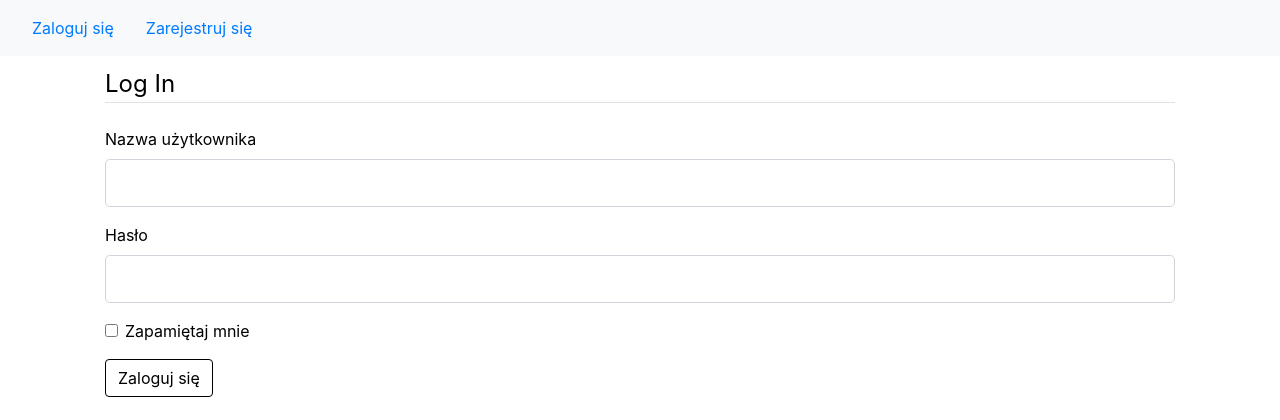
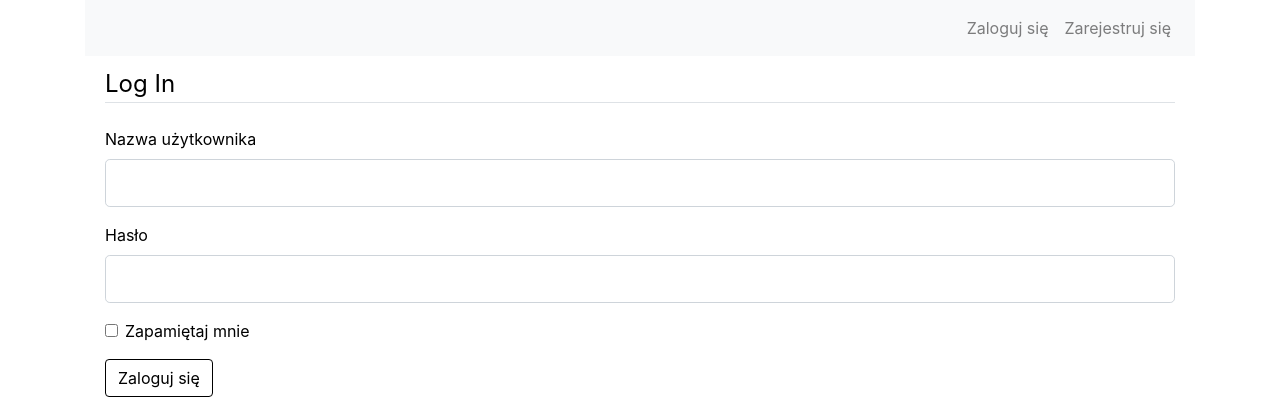
Before and after one commit to TomekQ13/LetterToSanta, a Flask app: a page that uses app/ListDoMikolaja/templates/layout.html in a window 1280 px wide. Shown: the top 420 px of the page. Run offline with Flask 2, Linux system fonts and the light colour scheme; some libraries are stand-ins or nearby versions.

Commit message:
changed navbar

```diff
--- a/app/ListDoMikolaja/templates/layout.html
+++ b/app/ListDoMikolaja/templates/layout.html
@@ -17,6 +17,7 @@
     {% endif %}
 </head>
 <body>
+    <div class="container">
         <nav class="navbar navbar-expand-lg navbar-light bg-light">
                 <button class="navbar-toggler" type="button" data-toggle="collapse" data-target="#navbarSupportedContent" aria-controls="navbarSupportedContent" aria-expanded="false" aria-label="Toggle navigation">
                     <span class="navbar-toggler-icon"></span>
@@ -30,16 +31,20 @@
                         </div>
                         <!-- Navbar Right Side -->
                         <div class="navbar-nav">
-
                             <a class="nav-item nav-link" href="{{ url_for('users.account') }}">Konto</a>
                             <a class="nav-item nav-link" href="{{ url_for('users.logout') }}">Wyloguj się</a>
+                        </div>
                     {% else %}
+                    <div class="navbar-nav mr-auto">
+                    </div>
+                        <div class="navbar-nav">
                             <a class="nav-item nav-link" href="{{ url_for('users.login') }}">Zaloguj się</a>
                             <a class="nav-item nav-link" href="{{ url_for('users.register') }}">Zarejestruj się</a>
+                        </div>
                     {% endif %}
                 </div>
+        </nav>
     </div>
-    </nav>
     <main role="main" class="container">
         <div class="row">
           <div class="col">
```
Lines whose indentation alone changed are shown as unchanged.
